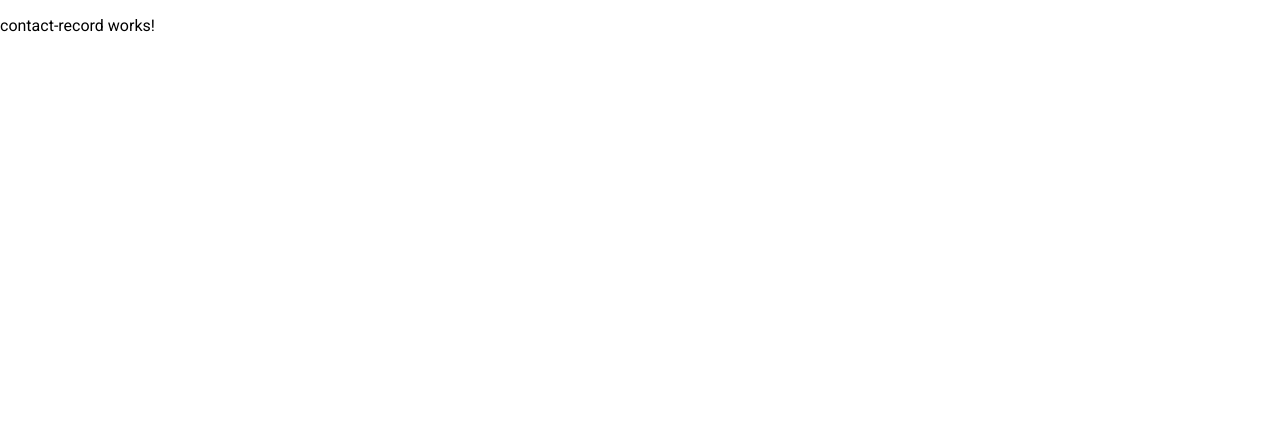
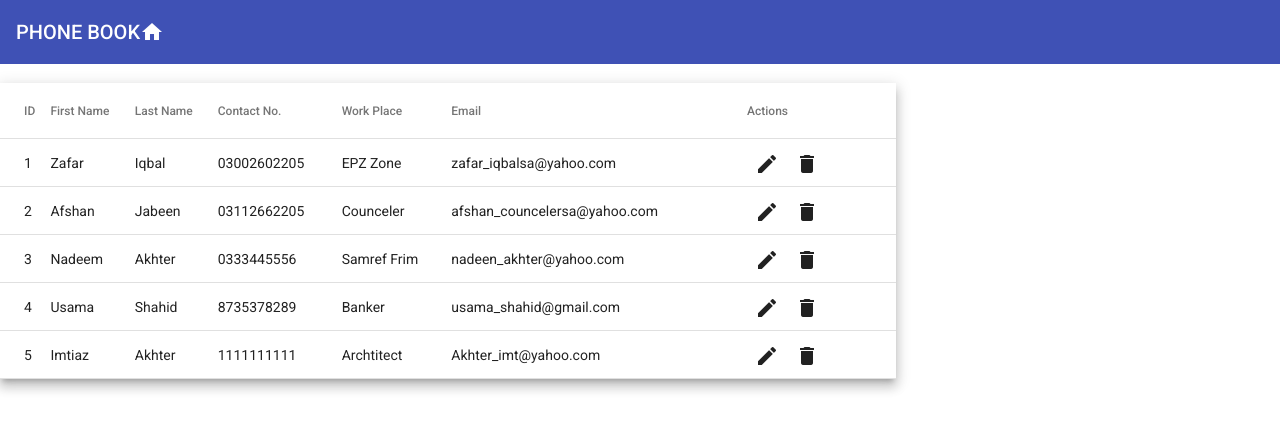
Before and after one commit to AsrA-Iqbal/PHONEBOOK-AAP, an Angular app in the folder PhoneBookApp/: page /contact-record in a window 1280 px wide. Shown: the top 430 px of the page. Built offline with nearby package versions, Linux system fonts and the light colour scheme.

Commit message:
contactrecord table with some hardcode records
contactrecord table with some hardcode records

```diff
--- a/PhoneBookApp/src/app/contact-record/contact-record.component.html
+++ b/PhoneBookApp/src/app/contact-record/contact-record.component.html
@@ -1 +1,60 @@
-<p>contact-record works!</p>
+<!-- <button mat-raised-button color="primary" (click)="show_hide_details()">
+    <span *ngIf="showHideDetails== true">Hide ID</span>
+    <span *ngIf="showHideDetails== false">Show ID</span>
+</button> -->
+<mat-toolbar color="primary">PHONE BOOK<div fxLayout="row" fxLayoutAlign="end center">
+        <!-- <mat-icon (click)="opendialog()">home</mat-icon> -->
+        <mat-icon >home</mat-icon>
+    </div>
+</mat-toolbar>
+<br>
+<table mat-table [dataSource]="dataSource" class="mat-elevation-z8">
+
+    <ng-container matColumnDef="id">
+        <!-- <th mat-header-cell [ngStyle]="{display: showHideDetails === true? 'table-cell' : 'none'}" *matHeaderCellDef>ID
+        </th> -->
+        <th mat-header-cell  *matHeaderCellDef>ID</th>
+        <!-- <td mat-cell *matCellDef="let element" [ngStyle]="{display: showHideDetails === true? 'table-cell' : 'none'}">
+            {{element.id}}</td> -->
+            <td mat-cell *matCellDef="let element">  {{element.id}}</td>
+    </ng-container>
+
+    <ng-container matColumnDef="name">
+        <th mat-header-cell *matHeaderCellDef>First Name</th>
+        <td mat-cell *matCellDef="let element">{{element.name}}</td>
+    </ng-container>
+
+    <ng-container matColumnDef="lname">
+        <th mat-header-cell *matHeaderCellDef>Last Name</th>
+        <td mat-cell *matCellDef="let element">{{element.lname}}</td>
+    </ng-container>
+    <ng-container matColumnDef="contact">
+        <th mat-header-cell *matHeaderCellDef>Contact No.</th>
+        <td mat-cell *matCellDef="let element">{{element.contact}}</td>
+    </ng-container>
+    <ng-container matColumnDef="wplace">
+        <th mat-header-cell *matHeaderCellDef>Work Place</th>
+        <td mat-cell *matCellDef="let element">{{element.wplace}}</td>
+    </ng-container>
+
+    <ng-container matColumnDef="email">
+        <th mat-header-cell *matHeaderCellDef>Email</th>
+        <td mat-cell *matCellDef="let element">{{element.email}}</td>
+    </ng-container>
+
+    <ng-container matColumnDef="action">
+        <th mat-header-cell *matHeaderCellDef>Actions</th>
+        <td mat-cell *matCellDef="let element">
+            <button mat-icon-button><mat-icon (click)="editrecord(element) " >edit </mat-icon> </button>
+            <button mat-icon-button> <mat-icon (click)="deleteRecord(element)">delete</mat-icon> </button>
+        </td>
+    </ng-container>
+
+    <tr mat-header-row *matHeaderRowDef="displayedColumns"></tr>
+    <tr mat-row *matRowDef="let row; columns:displayedColumns;" ></tr>
+</table>
+
+<!--  (mouseover)="show=true" (mouseout)="show=false" <mat-checkbox
+                    ></mat-checkbox>  [style.opacity]="show ? 1 : 0"(click)="$event.stopPropagation()"
+                    (change)="selection[0]=$event.isChecked"
+                    [checked]="selection[0]" -->
--- a/PhoneBookApp/src/app/contact-record/contact-record.component.scss
+++ b/PhoneBookApp/src/app/contact-record/contact-record.component.scss
@@ -0,0 +1,3 @@
+table {
+    width: 70%;
+  }
--- a/PhoneBookApp/src/app/contact-record/contact-record.component.ts
+++ b/PhoneBookApp/src/app/contact-record/contact-record.component.ts
@@ -1,4 +1,15 @@
 import { Component, OnInit } from '@angular/core';
+import { ContactRecords } from '../contact-records';
+
+
+
+var ELEMENT_DATA: ContactRecords[] = [
+  { id: 1, name: 'Zafar', lname: 'Iqbal', contact: '03002602205', wplace: 'EPZ Zone', email: 'zafar_iqbalsa@yahoo.com' },
+  { id: 2, name: 'Afshan', lname: 'Jabeen', contact: '03112662205', wplace: 'Counceler', email: 'afshan_councelersa@yahoo.com' },
+  { id: 3, name: 'Nadeem', lname: 'Akhter', contact: '0333445556', wplace: 'Samref Frim', email: 'nadeen_akhter@yahoo.com' },
+  { id: 4, name: 'Usama', lname: 'Shahid', contact: '8735378289', wplace: 'Banker', email: 'usama_shahid@gmail.com' },
+  { id: 5, name: 'Imtiaz', lname: 'Akhter', contact: '1111111111', wplace: 'Archtitect', email: 'Akhter_imt@yahoo.com' }
+]
 
 @Component({
   selector: 'app-contact-record',
@@ -7,6 +18,8 @@ import { Component, OnInit } from '@angular/core';
 })
 export class ContactRecordComponent implements OnInit {
 
+  displayedColumns: string[] = ['id', 'name', 'lname', 'contact', 'wplace', 'email', 'action']
+  dataSource = ELEMENT_DATA;
   constructor() { }
 
   ngOnInit(): void {
--- /dev/null
+++ b/PhoneBookApp/src/app/contact-records.ts
@@ -0,0 +1,8 @@
+export interface ContactRecords {
+    id:number;
+    name:string;
+    lname:string;
+    contact:string;
+    wplace:string;
+    email:string;
+}
```
